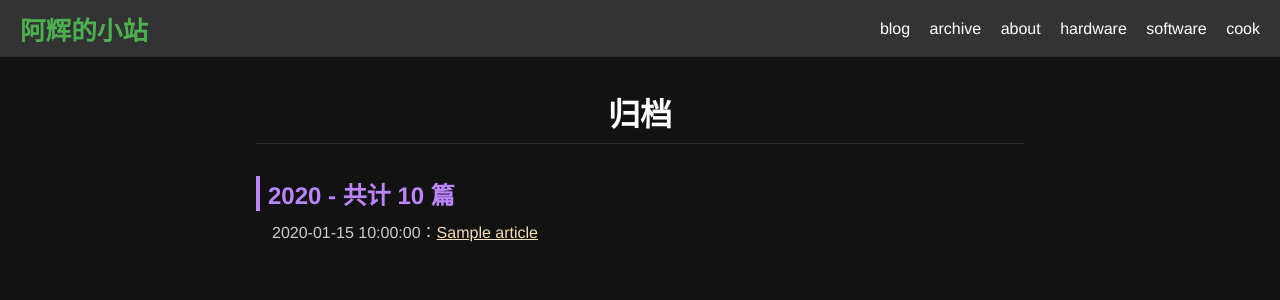
After one commit to Koril33/blogger, a Python web app: template template/archive.html in a window 1280 px wide. The commit adds this page. Shown: the top 300 px of the page. Run offline with Jinja, Linux system fonts and the light colour scheme; the template is opened without the code that fills it: most values are stand-ins (such as "Sample title", 1, 10 or a date in 2020).

Commit message:
feat: 新增归档页面

```diff
--- /dev/null
+++ b/css/archive.css
@@ -0,0 +1,49 @@
+body {
+    background-color: #121212;
+    color: #e0e0e0;
+    font-family: "Helvetica Neue", Helvetica, Arial, sans-serif;
+    margin: 0;
+    padding: 0;
+}
+
+.archive-container {
+    max-width: 800px;
+    margin: 2rem auto;
+    padding: 0 1rem;
+}
+
+.archive-title {
+    font-size: 2rem;
+    margin-bottom: 2rem;
+    text-align: center;
+    border-bottom: 1px solid #333;
+    padding-bottom: 0.5rem;
+    color: #ffffff;
+}
+
+.archive-year {
+    margin-bottom: 2rem;
+}
+
+.archive-year h2 {
+    font-size: 1.5rem;
+    color: #bb86fc;
+    border-left: 4px solid #bb86fc;
+    padding-left: 0.5rem;
+    margin-bottom: 0.5rem;
+}
+
+.archive-year ul {
+    list-style: none;
+    padding-left: 1rem;
+}
+
+.archive-item {
+    margin: 0.3rem 0;
+    font-size: 1rem;
+    color: #cccccc;
+}
+
+.archive-item a {
+    color: wheat;
+}
--- /dev/null
+++ b/template/archive.html
@@ -0,0 +1,40 @@
+<!DOCTYPE html>
+<html lang="en">
+<head>
+    <meta charset="UTF-8">
+    <title>归档</title>
+    <link rel="icon" type="image/x-icon" href="/blog/images/favicon.ico">
+    <link href="/blog/css/basic.css" rel="stylesheet">
+    <link href="/blog/css/archive.css" rel="stylesheet">
+</head>
+<body>
+<nav>
+    <a href="/" class="brand">阿辉的小站</a>
+    <div class="nav-links">
+        <a href="/blog/index.html">blog</a>
+        <a href="/blog/archive.html">archive</a>
+        <a href="/blog/about/index.html">about</a>
+        <a href="/blog/hardware/index.html">hardware</a>
+        <a href="/blog/software/index.html">software</a>
+        <a href="/blog/cook/index.html">cook</a>
+    </div>
+</nav>
+
+<main class="archive-container">
+    <h1 class="archive-title">归档</h1>
+    {% for year, info in archives.items() %}
+        <section class="archive-year">
+            <h2>{{ year }} - 共计 {{ info.get('total') }} 篇</h2>
+            <ul>
+                {% for entry in info.get('articles') %}
+                    <li class="archive-item">
+                        <span class="date">{{ entry.date }}</span>：<a href="{{ entry.url }}">{{ entry.title }}</a>
+                    </li>
+                {% endfor %}
+            </ul>
+        </section>
+    {% endfor %}
+</main>
+
+</body>
+</html>
--- a/template/article.html
+++ b/template/article.html
@@ -18,6 +18,7 @@
     <a href="/" class="brand">阿辉的小站</a>
     <div class="nav-links">
         <a href="/blog/index.html">blog</a>
+        <a href="/blog/archive.html">archive</a>
         <a href="/blog/about/index.html">about</a>
         <a href="/blog/hardware/index.html">hardware</a>
         <a href="/blog/software/index.html">software</a>
--- a/template/category.html
+++ b/template/category.html
@@ -12,6 +12,7 @@
     <a href="/" class="brand">阿辉的小站</a>
     <div class="nav-links">
         <a href="/blog/index.html">blog</a>
+        <a href="/blog/archive.html">archive</a>
         <a href="/blog/about/index.html">about</a>
         <a href="/blog/hardware/index.html">hardware</a>
         <a href="/blog/software/index.html">software</a>
```
Also changed, not shown: main.py (+54 -2 lines).
